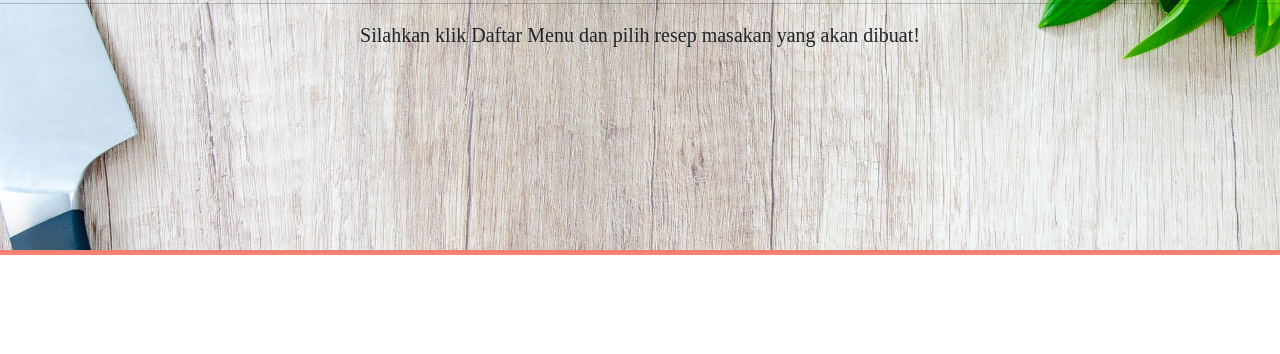
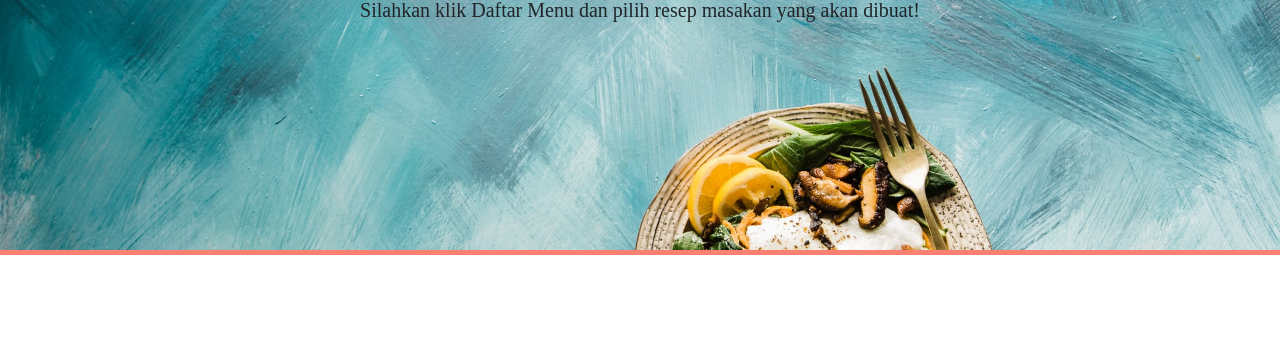
Before and after one commit to zetvyy/latihan-bootstrap, a plain HTML site: page index.html in a window 1280 px wide. Shown: the part 301-655 px from the top of the page. Drawn offline with nearby package versions, Linux system fonts and the light colour scheme.

Commit message:
Edit jumbotron

```diff
--- a/index.html
+++ b/index.html
@@ -62,7 +62,6 @@
     <!-- Jumbotron -->
     <div class="jumbotron">
       <h1 class="display-4">Selamat Datang!</h1>
-      <hr>
       <p class="lead">Silahkan klik Daftar Menu dan pilih resep masakan yang akan dibuat!</p>
     </div>
     <!-- Akhir Jumbotron -->
--- a/style.css
+++ b/style.css
@@ -7,7 +7,7 @@ body {
 
 .jumbotron {
   margin-top: 56px;
-  background-image: url(img/1.jpg);
+  background-image: url(img/2.jpg);
   background-size: cover;
   height: 500px;
   text-align: center;
```
Also changed, not shown: img/2.jpg (added).
